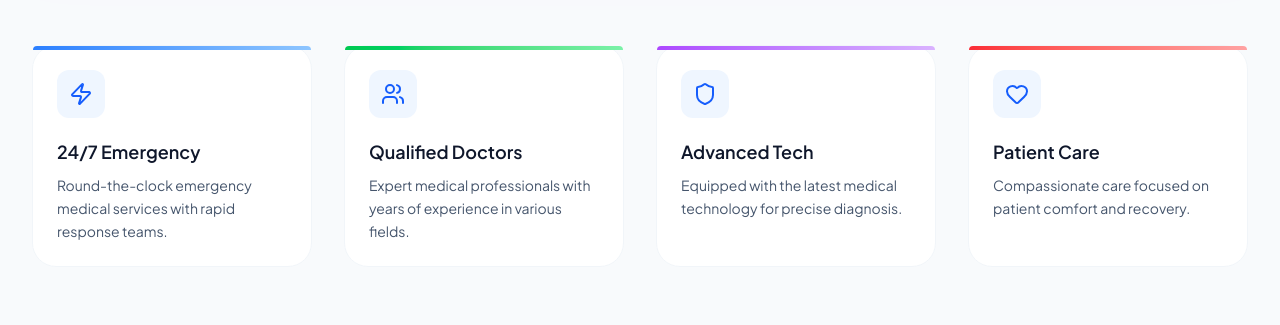
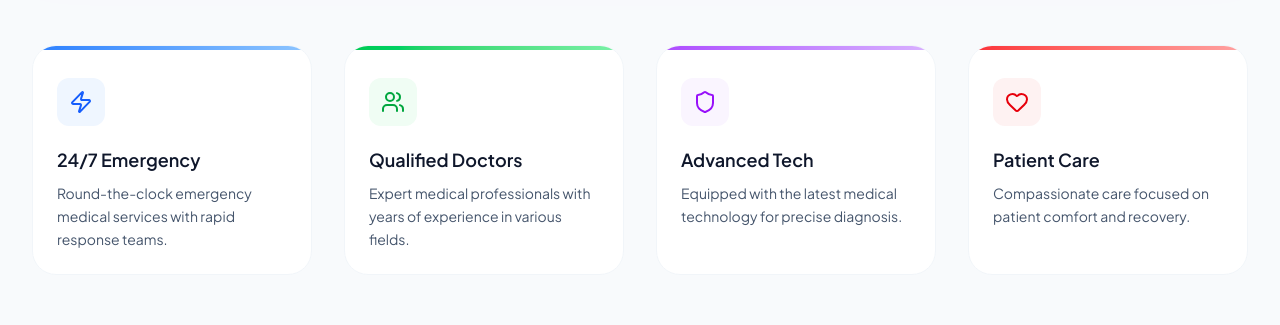
Before and after one commit to AzzieRobel/q9-multispecialty-hospital, a React (Vite) app: page / in a window 1280 px wide. Shown: the part 1240-1565 px from the top of the page. Built offline with nearby package versions, Linux system fonts and the light colour scheme.

Commit message:
Update Home page, change some contact info

```diff
--- a/src/components/Hero.jsx
+++ b/src/components/Hero.jsx
@@ -54,7 +54,7 @@ export default function Hero() {
                 </Link>
 
                 <a
-                  href="tel:+917702021224"
+                  href="tel:+62819555831"
                   className="w-full sm:w-auto flex items-center justify-center px-6 sm:px-8 py-3 sm:py-4 bg-white/10 text-white border border-white/20 rounded-full font-semibold hover:bg-white/20 transition-all backdrop-blur-md"
                 >
                   Emergency Contact
--- a/src/pages/Appointment.jsx
+++ b/src/pages/Appointment.jsx
@@ -48,10 +48,10 @@ export default function Appointment() {
               <h3 className="text-xl font-bold mb-4">Need Emergency Help?</h3>
               <p className="text-blue-100 mb-6">If you have a medical emergency, please call our 24/7 hotline immediately.</p>
               <a
-                href="tel:+15551234567"
+                href="tel:+62819555831"
                 className="flex items-center justify-center w-full py-4 bg-white text-blue-600 rounded-xl font-bold hover:bg-blue-50 transition-all"
               >
-                <Phone className="mr-2 h-5 w-5" /> +91  7702021224
+                <Phone className="mr-2 h-5 w-5" /> +62 819555831
               </a>
             </div>
           </div>
--- a/src/pages/Home.jsx
+++ b/src/pages/Home.jsx
@@ -7,16 +7,38 @@ import { Shield, Users, Zap, Heart, ArrowRight, Quote, Phone } from 'lucide-reac
 import { Link } from 'react-router-dom';
 
 const features = [
-  { icon: Zap, title: '24/7 Emergency', desc: 'Round-the-clock emergency medical services with rapid response teams.' },
-  { icon: Users, title: 'Qualified Doctors', desc: 'Expert medical professionals with years of experience in various fields.' },
-  { icon: Shield, title: 'Advanced Tech', desc: 'Equipped with the latest medical technology for precise diagnosis.' },
-  { icon: Heart, title: 'Patient Care', desc: 'Compassionate care focused on patient comfort and recovery.' },
-];
-const accents = [
-  "from-blue-500 to-blue-300",
-  "from-green-500 to-green-300",
-  "from-purple-500 to-purple-300",
-  "from-red-500 to-red-300"
+  {
+    icon: Zap,
+    title: '24/7 Emergency',
+    desc: 'Round-the-clock emergency medical services with rapid response teams.',
+    accent: 'from-blue-500 to-blue-300',
+    iconBg: 'bg-blue-50',
+    iconColor: 'text-blue-600'
+  },
+  {
+    icon: Users,
+    title: 'Qualified Doctors',
+    desc: 'Expert medical professionals with years of experience in various fields.',
+    accent: 'from-green-500 to-green-300',
+    iconBg: 'bg-green-50',
+    iconColor: 'text-green-600'
+  },
+  {
+    icon: Shield,
+    title: 'Advanced Tech',
+    desc: 'Equipped with the latest medical technology for precise diagnosis.',
+    accent: 'from-purple-500 to-purple-300',
+    iconBg: 'bg-purple-50',
+    iconColor: 'text-purple-600'
+  },
+  {
+    icon: Heart,
+    title: 'Patient Care',
+    desc: 'Compassionate care focused on patient comfort and recovery.',
+    accent: 'from-red-500 to-red-300',
+    iconBg: 'bg-red-50',
+    iconColor: 'text-red-600'
+  },
 ];
 
 const testimonials = [
@@ -58,7 +80,7 @@ export default function Home() {
           </div>
 
           <a
-            href="tel:+917702021224"
+            href="tel:+62819555831"
             className="bg-white text-red-600 px-8 py-4 rounded-2xl font-bold text-lg flex items-center gap-3 hover:bg-red-50 hover:scale-105 transition-all shadow-lg"
           >
             <Phone className="h-5 w-5" />
@@ -74,17 +96,18 @@ export default function Home() {
           {features.map((feature, i) => (
             <div
               key={i}
-              className="group relative bg-white hover:bg-blue-50/30 rounded-3xl p-6 border border-slate-100 hover:border-blue-200 transition-all duration-300 hover:-translate-y-1 hover:shadow-lg"
+              className="group relative bg-white hover:bg-blue-50/30 rounded-3xl p-6 border border-slate-100 hover:border-blue-200 transition-all duration-300 hover:-translate-y-1 hover:shadow-lg h-full flex flex-col overflow-hidden"
             >
 
               {/* 🔥 Gradient Top Accent */}
               <div
-                className={`absolute top-0 left-0 w-full h-1 bg-gradient-to-r ${accents[i]} rounded-t-3xl`}
+                className={`absolute inset-x-0 top-0 h-1 bg-gradient-to-r ${feature.accent} rounded-none`}
               ></div>
 
+              <div className="mt-2 flex-1 flex flex-col">
                 {/* Icon */}
-              <div className="w-12 h-12 bg-blue-50 rounded-xl flex items-center justify-center mb-5 group-hover:bg-blue-100 transition">
-                <feature.icon className="h-6 w-6 text-blue-600" />
+                <div className={`${feature.iconBg} w-12 h-12 rounded-xl flex items-center justify-center mb-5 group-hover:bg-opacity-90 transition`}>
+                  <feature.icon className={`h-6 w-6 ${feature.iconColor}`} />
                 </div>
 
                 {/* Title */}
@@ -93,9 +116,10 @@ export default function Home() {
                 </h3>
 
                 {/* Description */}
-              <p className="text-sm text-slate-600 leading-relaxed">
+                <p className="text-sm text-slate-600 leading-relaxed flex-1">
                   {feature.desc}
                 </p>
+              </div>
 
             </div>
           ))}
@@ -124,7 +148,7 @@ export default function Home() {
           <div className="grid grid-cols-1 sm:grid-cols-2 md:grid-cols-3 gap-8">
             {departments.slice(0, 6).map((dept) => (
               <Link to={`/departments/${dept.id}`} key={dept.id}>
-                <div className="bg-white rounded-2xl shadow hover:shadow-xl transition overflow-hidden group">
+                <div className="bg-white rounded-2xl shadow hover:shadow-xl transition overflow-hidden group h-full flex flex-col">
 
                   <img
                     src={dept.image}
@@ -132,11 +156,11 @@ export default function Home() {
                     className="w-full h-40 object-cover group-hover:scale-105 transition"
                   />
 
-                  <div className="p-4">
+                  <div className="p-4 flex-1 flex flex-col">
                     <h3 className="text-lg font-bold text-slate-900 mb-1">
                       {dept.title}
                     </h3>
-                    <p className="text-sm text-slate-500">
+                    <p className="text-sm text-slate-500 flex-1">
                       {dept.description}
                     </p>
                   </div>
```
Lines whose indentation alone changed are shown as unchanged.
